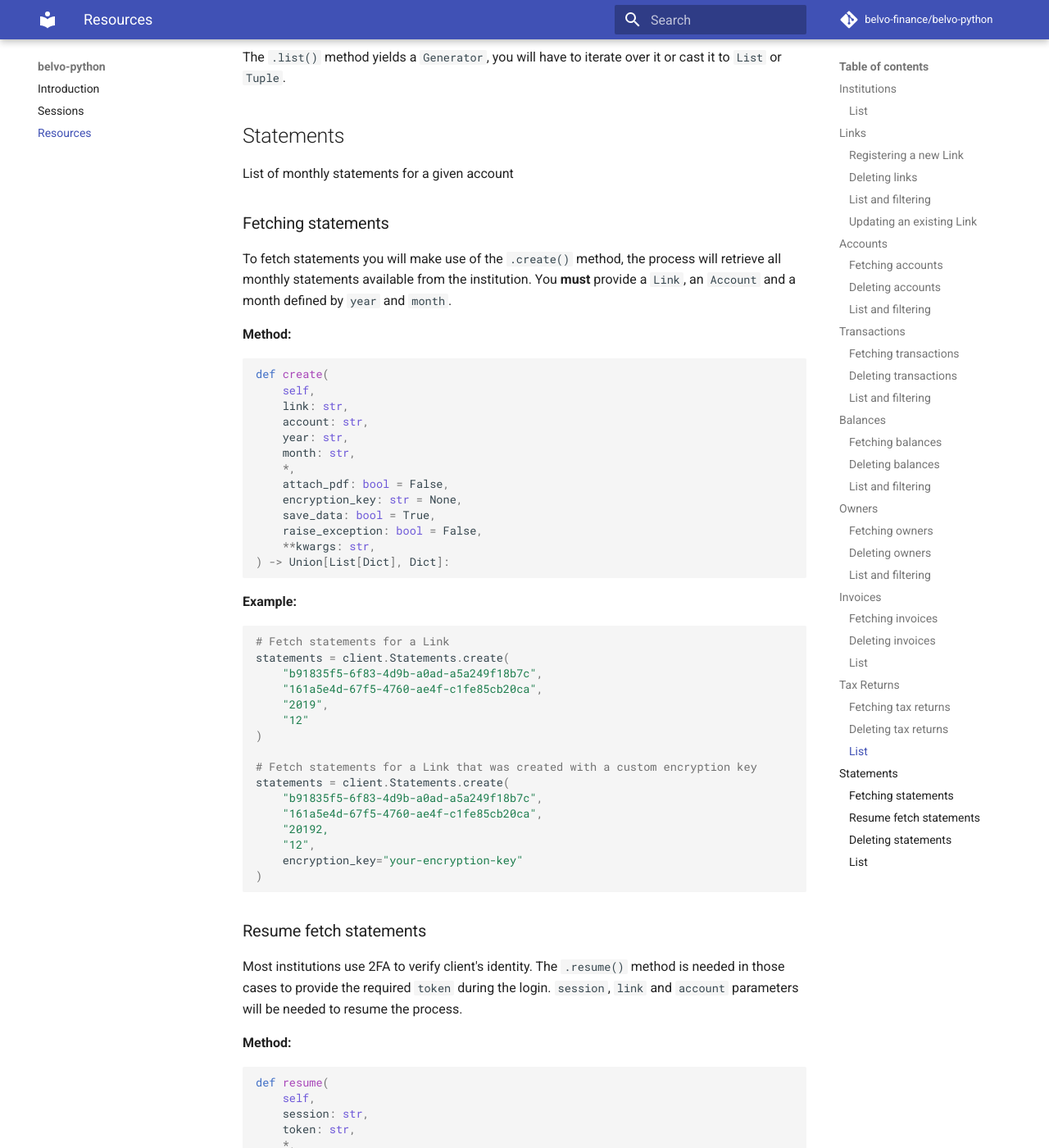
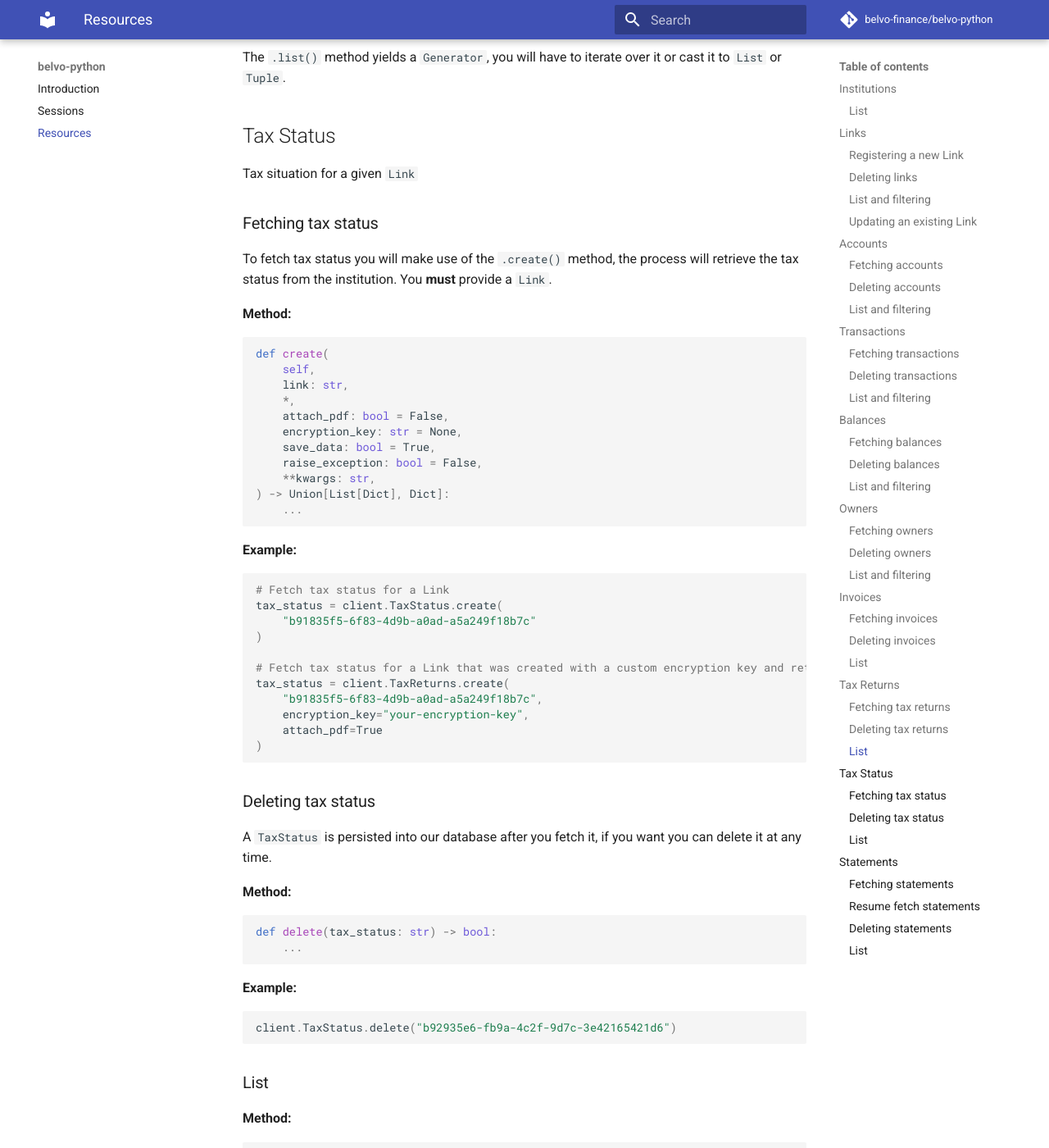
Before and after one commit to tian2992/belvo-python, an MkDocs documentation site: the page built from docs/resources.md, in a window 1280 px wide and 1400 px high, scrolled down 14716 px. Shown: the whole window at 82% size. Built offline with MkDocs 1.6.1 and Material for MkDocs 9.7.7, drawn with Linux system fonts in a browser that asks for light colours; emoji names are drawn with the system emoji font; comment, search, counter and statistics services are not loaded; some of the changed text lies outside the part shown.

Commit message:
[Added] Tax status endpoints (#42)
* [Added] Add tax-status endpoints

* Add tax status documentation

* Add tax status documentation

* Add tax status tests

* Linting fixes

````diff
--- a/docs/resources.md
+++ b/docs/resources.md
@@ -697,6 +697,78 @@ tax_returns = client.TaxReturns.list()
 The `.list()` method yields a `Generator`, you will have to iterate  over it or
 cast it to `List` or `Tuple`.
 
+## Tax Status
+Tax situation for a given `Link`
+
+### Fetching tax status
+To fetch tax status you will make use of the `.create()` method, the process will
+retrieve the tax status from the institution. You **must**
+provide a `Link`.
+
+**Method:**
+
+```python
+def create(
+    self,
+    link: str,
+    *,
+    attach_pdf: bool = False,
+    encryption_key: str = None,
+    save_data: bool = True,
+    raise_exception: bool = False,
+    **kwargs: str,
+) -> Union[List[Dict], Dict]:
+    ...
+```
+
+**Example:**
+```python
+# Fetch tax status for a Link
+tax_status = client.TaxStatus.create(
+    "b91835f5-6f83-4d9b-a0ad-a5a249f18b7c"
+)
+
+# Fetch tax status for a Link that was created with a custom encryption key and retrieve it's pdf
+tax_status = client.TaxReturns.create(
+    "b91835f5-6f83-4d9b-a0ad-a5a249f18b7c",
+    encryption_key="your-encryption-key",
+    attach_pdf=True
+)
+```
+
+### Deleting tax status
+A `TaxStatus` is persisted into our database after you fetch it, if you want you
+can delete it at any time.
+
+**Method:**
+```python
+def delete(tax_status: str) -> bool:
+    ...
+```
+
+**Example:**
+```python
+client.TaxStatus.delete("b92935e6-fb9a-4c2f-9d7c-3e42165421d6")
+
+```
+
+### List
+**Method:**
+```python
+def list(**filters) -> Generator:
+    ...
+```
+
+**Example:**
+```python
+# Retrieve all tax status
+tax_status = client.TaxStatus.list()
+```
+
+**:warning: Warning:**
+
+The `.list()` method yields a `Generator`, you will have to iterate  over it or
+cast it to `List` or `Tuple`.
 
 ## Statements
 List of monthly statements for a given account
````
Also changed, not shown: docs/sessions.md (+1 -0 lines), 3 other files.
